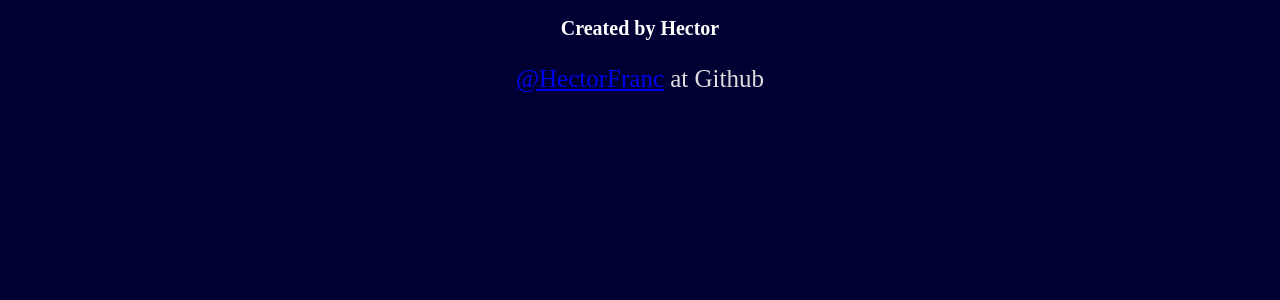
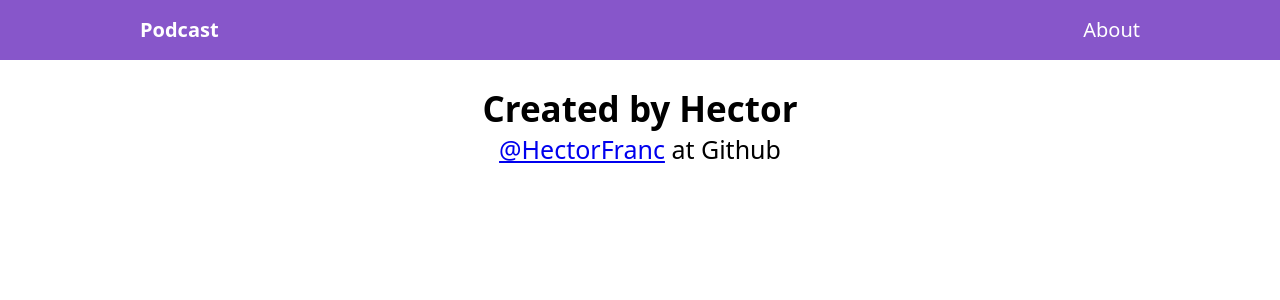
Before and after one commit to UnPolinomio/nextJs-course, a Next.js app: page /about in a window 1280 px wide. Shown: the top 300 px of the page. Built offline with nearby package versions, Linux system fonts and the light colour scheme.

Commit message:
About page

```diff
--- a/pages/about.jsx
+++ b/pages/about.jsx
@@ -1,31 +1,27 @@
+import Layout from './components/Layout'
+
 export default class extends React.Component {
     render() {
-        return <>
-            <h2>Created by Hector</h2>
-            <p><a href="https://github.com/hectorfranc">@HectorFranc</a> at Github</p>
+        return <Layout>
+            <h4>Created by Hector</h4>
+            <p><a target='_blank' href="https://github.com/hectorfranc">@HectorFranc</a> at Github</p>
 
             <style jsx>{`
-                h2 {
-                    font-size: 20px;
-                    color: white;
+                h4 {
+                    font-size: 35px;
                     text-align: center;
-                    text-align: center
+                    text-align: center;
                 }
                 p {
                     font-size: 25px;
-                    color: #DDD;
                     text-align: center;
                     text-align: center
                 }
                 }
-            `}</style>
-
-            <style jsx global>{`
-                body {
-                    min-height: 100vh;
-                    background-color: #003;
+                p a{
+                    text-decoration: none;
                 }
             `}</style>
-        </>
+        </Layout>
     }
 }
--- a/pages/components/Layout.jsx
+++ b/pages/components/Layout.jsx
@@ -37,7 +37,8 @@
                 background: #8756ca;
                 padding: 15px;
                 text-align: center;
-                font-size: 20px
+                font-size: 20px;
+                margin-bottom: 25px
             }
             header h2 {
                 font-size: 1em;
```
